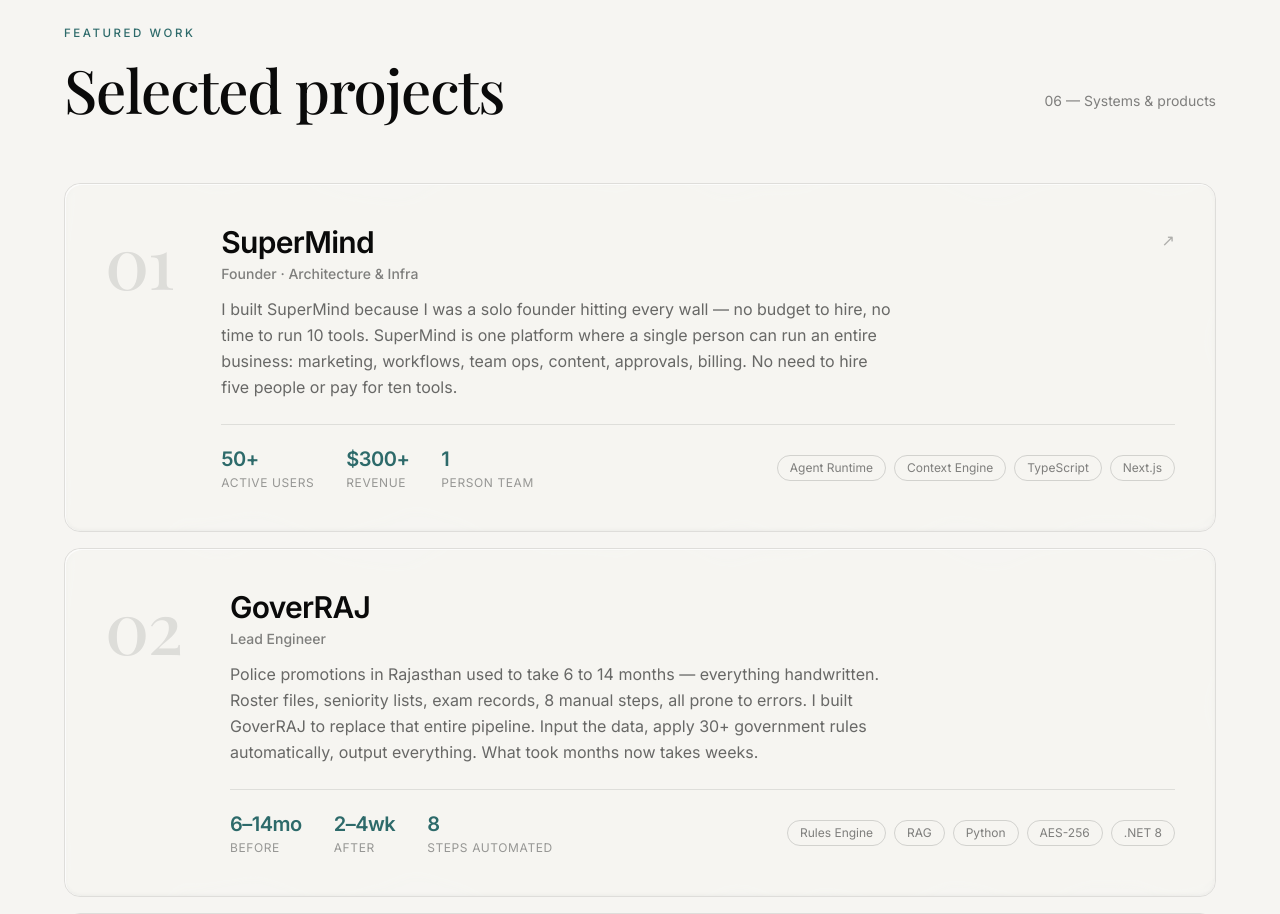
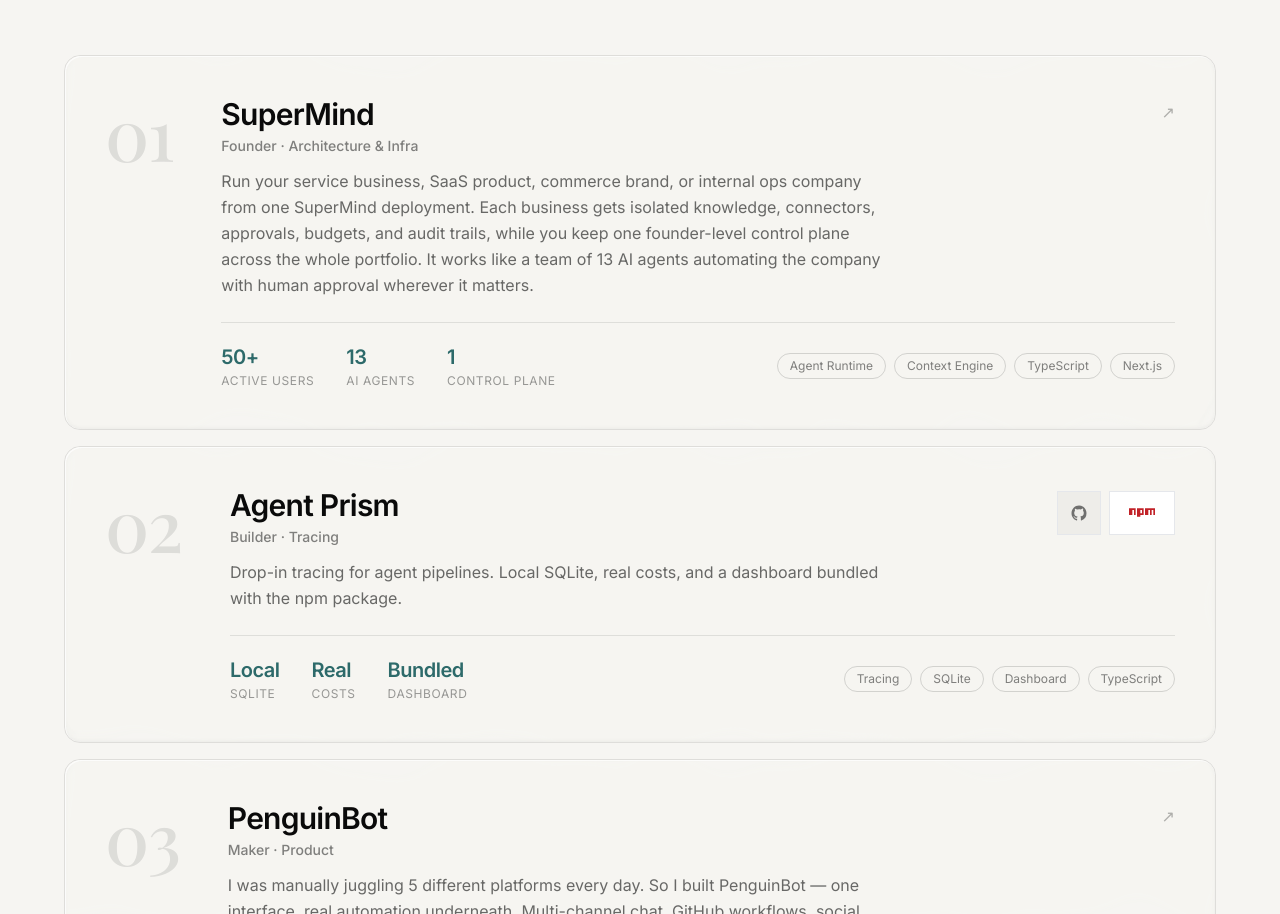
Before and after one commit to aryanbains/Portfolio-new, a Next.js app: page / in a window 1280 px wide. Shown: the part 1886-2800 px from the top of the page. Built offline with nearby package versions, Linux system fonts and the light colour scheme; no server answers.

Commit message:
feat: update About, Contact, FeaturedWork, and Widgets components for improved layout and functionality

```diff
--- a/components/About.tsx
+++ b/components/About.tsx
@@ -5,7 +5,7 @@ import AnimatedText from "./AnimatedText";
 
 export default function About() {
   return (
-    <section id="about" className="px-6 py-24 sm:px-10 sm:py-32 lg:px-16 lg:py-40">
+    <section id="about" className="px-6 pb-16 pt-24 sm:px-10 sm:pb-20 sm:pt-32 lg:px-16 lg:pb-24 lg:pt-40">
       <div className="mx-auto grid w-full max-w-6xl gap-12 lg:grid-cols-[0.8fr_1.2fr] lg:gap-20">
         <Reveal>
           <p className="eyebrow">About</p>
--- a/components/FeaturedWork.tsx
+++ b/components/FeaturedWork.tsx
@@ -6,9 +6,28 @@ import { featuredWork } from "@/lib/data";
 
 const ease = [0.16, 1, 0.3, 1] as const;
 
+function ProjectLinkIcon({ kind }: { kind: "github" | "npm" }) {
+  if (kind === "github") {
+    return (
+      <svg width="18" height="18" viewBox="0 0 24 24" fill="currentColor" aria-hidden>
+        <path d="M12 2C6.48 2 2 6.58 2 12.23c0 4.52 2.87 8.35 6.84 9.7.5.1.68-.22.68-.48 0-.24-.01-1.04-.01-1.88-2.78.62-3.37-1.2-3.37-1.2-.45-1.18-1.11-1.49-1.11-1.49-.91-.64.07-.63.07-.63 1 .08 1.53 1.06 1.53 1.06.9 1.57 2.35 1.12 2.92.85.09-.67.35-1.12.64-1.38-2.22-.26-4.56-1.14-4.56-5.09 0-1.13.39-2.05 1.03-2.77-.1-.26-.45-1.3.1-2.72 0 0 .84-.28 2.75 1.06A9.3 9.3 0 0 1 12 6.84c.85 0 1.71.12 2.51.35 1.91-1.34 2.75-1.06 2.75-1.06.54 1.42.2 2.46.1 2.72.64.72 1.03 1.64 1.03 2.77 0 3.96-2.34 4.82-4.57 5.08.36.32.68.95.68 1.92 0 1.39-.01 2.5-.01 2.84 0 .27.18.59.69.48A10.07 10.07 0 0 0 22 12.23C22 6.58 17.52 2 12 2Z" />
+      </svg>
+    );
+  }
+
+  return (
+    <svg width="26" height="9" viewBox="0 0 780 250" fill="none" aria-hidden>
+      <path
+        fill="#C12127"
+        d="M240 250h100v-50h100V0H240v250Zm100-200h50v100h-50V50ZM480 0v200h100V50h50v150h50V50h50v150h50V0H480ZM0 200h100V50h50v150h50V0H0v200Z"
+      />
+    </svg>
+  );
+}
+
 export default function FeaturedWork() {
   return (
-    <section id="work" className="px-6 py-24 sm:px-10 sm:py-32 lg:px-16 lg:py-40">
+    <section id="work" className="px-6 pb-24 pt-12 sm:px-10 sm:pb-32 sm:pt-16 lg:px-16 lg:pb-40 lg:pt-24">
       <div className="mx-auto w-full max-w-6xl">
         <Reveal className="mb-16 flex items-end justify-between gap-6">
           <div>
@@ -24,12 +43,13 @@ export default function FeaturedWork() {
 
         <div className="flex flex-col gap-4">
           {featuredWork.map((p, i) => {
-            const isLink = Boolean(p.href);
-            const MotionTag = isLink ? motion.a : motion.div;
+            const hasActions = Boolean(p.links?.length);
+            const isCardLink = Boolean(p.href) && !hasActions;
+            const MotionTag = isCardLink ? motion.a : motion.div;
             return (
               <Reveal as="article" key={p.name} index={i % 2}>
                 <MotionTag
-                  {...(isLink
+                  {...(isCardLink
                     ? {
                         href: p.href,
                         target: "_blank",
@@ -54,11 +74,29 @@ export default function FeaturedWork() {
                         </h3>
                         <p className="mt-1 text-sm font-medium text-ink/50">{p.role}</p>
                       </div>
-                      {isLink && (
-                        <span className="mt-1 text-ink/30 transition-all duration-500 ease-apple group-hover:translate-x-1 group-hover:-translate-y-1 group-hover:text-ink">
-                          ↗
-                        </span>
-                      )}
+                      <div className="mt-1 flex items-center gap-2">
+                        {p.links?.map((link) => (
+                          <a
+                            key={link.href}
+                            href={link.href}
+                            target="_blank"
+                            rel="noopener noreferrer"
+                            aria-label={`${p.name} ${link.label}`}
+                            className={`relative z-20 inline-flex h-11 items-center justify-center border transition-all duration-500 ease-apple hover:-translate-y-0.5 ${
+                              link.kind === "npm"
+                                ? "min-w-[4.1rem] bg-white px-3 text-[#C12127] border-ink/12 hover:border-ink/25 hover:bg-white"
+                                : "w-11 bg-ink/[0.03] text-ink/55 border-ink/12 hover:border-ink/25 hover:bg-ink/[0.08] hover:text-ink"
+                            }`}
+                          >
+                            <ProjectLinkIcon kind={link.kind} />
+                          </a>
+                        ))}
+                        {isCardLink && (
+                          <span className="text-ink/30 transition-all duration-500 ease-apple group-hover:translate-x-1 group-hover:-translate-y-1 group-hover:text-ink">
+                            ↗
+                          </span>
+                        )}
+                      </div>
                     </div>
                     <p className="mt-3 max-w-2xl text-base leading-relaxed text-ink/60">
                       {p.descriptor}
--- a/components/Widgets.tsx
+++ b/components/Widgets.tsx
@@ -88,16 +88,48 @@ type GHProfile = {
   html_url: string;
 };
 
+type GHRepo = {
+  name: string;
+  pushed_at: string;
+  fork: boolean;
+  archived: boolean;
+};
+
 function GitHubWidget() {
   const [data, setData] = useState<GHProfile | null>(null);
+  const [monthActivity, setMonthActivity] = useState<number | null>(null);
+  const [latestRepo, setLatestRepo] = useState<string | null>(null);
   const [loading, setLoading] = useState(true);
+  const activeMonthLabel = new Intl.DateTimeFormat("en", { month: "short" }).format(new Date());
 
   useEffect(() => {
-    fetch("https://api.github.com/users/aryanbains", {
-      headers: { Accept: "application/vnd.github+json" },
-    })
-      .then((r) => (r.ok ? r.json() : null))
-      .then((d: GHProfile | null) => { setData(d); setLoading(false); })
+    Promise.all([
+      fetch("https://api.github.com/users/aryanbains", {
+        headers: { Accept: "application/vnd.github+json" },
+      }).then((r) => (r.ok ? r.json() : null)),
+      fetch("https://api.github.com/users/aryanbains/repos?sort=updated&per_page=100", {
+        headers: { Accept: "application/vnd.github+json" },
+      }).then((r) => (r.ok ? r.json() : [])),
+    ])
+      .then(([profile, repos]: [GHProfile | null, GHRepo[]]) => {
+        setData(profile);
+
+        const monthStart = new Date();
+        monthStart.setDate(1);
+        monthStart.setHours(0, 0, 0, 0);
+
+        const activeRepos = repos.filter(
+          (repo) => !repo.fork && !repo.archived && new Date(repo.pushed_at) >= monthStart,
+        );
+
+        setMonthActivity(activeRepos.length || null);
+
+        const latestMeaningfulRepo = repos.find(
+          (repo) => !repo.fork && !repo.archived && repo.name !== "Portfolio-new",
+        );
+        setLatestRepo(latestMeaningfulRepo?.name ?? null);
+        setLoading(false);
+      })
       .catch(() => setLoading(false));
   }, []);
 
@@ -149,12 +181,18 @@ function GitHubWidget() {
         </p>
       )}
 
+      {latestRepo && (
+        <p className="relative z-10 mt-3 text-xs uppercase tracking-[0.16em] text-ink/38">
+          Latest ship · {latestRepo}
+        </p>
+      )}
+
       <div className="relative z-10 mt-6 flex items-center gap-6 border-t border-ink/10 pt-4">
         <div>
           <p className="text-xl font-semibold" style={{ color: "var(--accent-bright)" }}>
-            {data?.public_repos ?? "--"}
+            {monthActivity ?? "--"}
           </p>
-          <p className="mt-0.5 text-xs uppercase tracking-wider text-ink/40">Repositories</p>
+          <p className="mt-0.5 text-xs uppercase tracking-wider text-ink/40">Updated in {activeMonthLabel}</p>
         </div>
         <span
           className="ml-auto text-xs text-ink/30 transition-colors duration-300 group-hover:text-ink/60"
--- a/lib/data.ts
+++ b/lib/data.ts
@@ -5,6 +5,7 @@ export type Project = {
   stack: string[];
   metric: string;
   href?: string;
+  links?: { label: string; href: string; kind: "github" | "npm" }[];
   stats?: { value: string; label: string }[];
 };
 
@@ -12,15 +13,53 @@ export const featuredWork: Project[] = [
   {
     name: "SuperMind",
     descriptor:
-      "I built SuperMind because I was a solo founder hitting every wall — no budget to hire, no time to run 10 tools. SuperMind is one platform where a single person can run an entire business: marketing, workflows, team ops, content, approvals, billing. No need to hire five people or pay for ten tools.",
+      "Run your service business, SaaS product, commerce brand, or internal ops company from one SuperMind deployment. Each business gets isolated knowledge, connectors, approvals, budgets, and audit trails, while you keep one founder-level control plane across the whole portfolio. It works like a team of 13 AI agents automating the company with human approval wherever it matters.",
     role: "Founder · Architecture & Infra",
     stack: ["Agent Runtime", "Context Engine", "TypeScript", "Next.js"],
-    metric: "50+ users · $300+ revenue",
+    metric: "Founder control plane for company operations",
     href: "https://projectsupermind.com/",
     stats: [
       { value: "50+", label: "Active Users" },
-      { value: "$300+", label: "Revenue" },
-      { value: "1", label: "Person Team" },
+      { value: "13", label: "AI Agents" },
+      { value: "1", label: "Control Plane" },
+    ],
+  },
+  {
+    name: "Agent Prism",
+    descriptor:
+      "Drop-in tracing for agent pipelines. Local SQLite, real costs, and a dashboard bundled with the npm package.",
+    role: "Builder · Tracing",
+    stack: ["Tracing", "SQLite", "Dashboard", "TypeScript"],
+    metric: "Drop-in tracing + local dashboard",
+    links: [
+      {
+        label: "GitHub",
+        href: "https://github.com/aryanbains/Agent-Prism",
+        kind: "github",
+      },
+      {
+        label: "npm",
+        href: "https://www.npmjs.com/package/agent-prism",
+        kind: "npm",
+      },
+    ],
+    stats: [
+      { value: "Local", label: "SQLite" },
+      { value: "Real", label: "Costs" },
+      { value: "Bundled", label: "Dashboard" },
+    ],
+  },
+  {
+    name: "PenguinBot",
+    descriptor:
+      "I was manually juggling 5 different platforms every day. So I built PenguinBot — one interface, real automation underneath. Multi-channel chat, GitHub workflows, social posting, email sequences from a single place. Took it from idea to Product Hunt #4.",
+    role: "Maker · Product",
+    stack: ["LLM Orchestration", "Node.js", "Multi-channel"],
+    metric: "PH #4 · 100+ users",
+    href: "https://penguinbot.org/",
+    stats: [
+      { value: "#4", label: "Product Hunt" },
+      { value: "100+", label: "Active Users" },
     ],
   },
   {
@@ -37,19 +76,6 @@ export const featuredWork: Project[] = [
     ],
   },
   {
-    name: "PenguinBot",
-    descriptor:
-      "I was manually juggling 5 different platforms every day. So I built PenguinBot — one interface, real automation underneath. Multi-channel chat, GitHub workflows, social posting, email sequences from a single place. Took it from idea to Product Hunt #4.",
-    role: "Maker · Product",
-    stack: ["LLM Orchestration", "Node.js", "Multi-channel"],
-    metric: "PH #4 · 100+ users",
-    href: "https://penguinbot.org/",
-    stats: [
-      { value: "#4", label: "Product Hunt" },
-      { value: "100+", label: "Active Users" },
-    ],
-  },
-  {
     name: "Aura OS",
     descriptor:
       "An ambient agent desktop where memory, tools and execution live on one surface. Instead of bouncing between apps, agents operate alongside you — holding context, running tasks, and surfacing the right tool at the right moment.",
@@ -59,18 +85,6 @@ export const featuredWork: Project[] = [
     stats: [
       { value: "1", label: "Surface" },
       { value: "Local", label: "First" },
-    ],
-  },
-  {
-    name: "Agent Prism",
-    descriptor:
-      "Multi-step agents fail in ways you can't see. Agent Prism makes every decision, tool call and state transition visible — so you can trace exactly where a run went wrong and evaluate behavior over time instead of guessing.",
-    role: "Builder · Harness",
-    stack: ["Tracing", "Eval", "Next.js", "OTel"],
-    metric: "Full agent observability",
-    stats: [
-      { value: "100%", label: "Step Visibility" },
-      { value: "Live", label: "Tracing" },
     ],
   },
   {
```
Also changed, not shown: components/Contact.tsx (+28 -14 lines).
